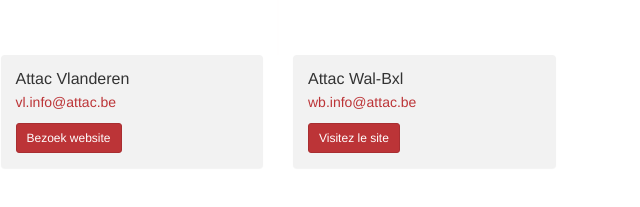
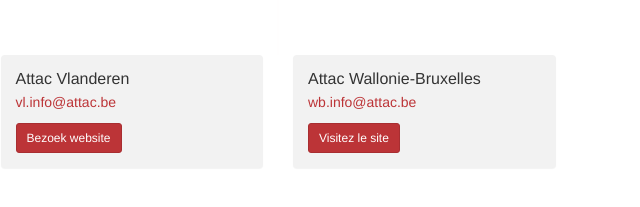
Before and after one commit to attacbe/attacbe, a plain HTML site: page index.html in a window 1280 px wide. Shown: the part 327-534 px from the top of the page, 362-1002 px from the left. Drawn offline with Linux system fonts and the light colour scheme.

Commit message:
new deploy

```diff
--- a/index.html
+++ b/index.html
@@ -36,7 +36,7 @@
       <div class="col-sm-3">
         <div class="panel panel-default section-info">
           <div class="panel-body">
-            <h2>Attac Wal-Bxl</h2>
+            <h2>Attac Wallonie-Bruxelles</h2>
             <p><a href="mailto:wb.info@attac.be">wb.info@attac.be</a></p>
             <a href="http://wb.attac.be" class="btn btn-primary btn-sm">Visitez le site</a>
           </div>
```
